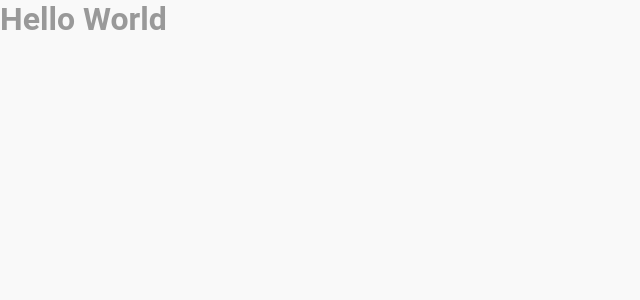
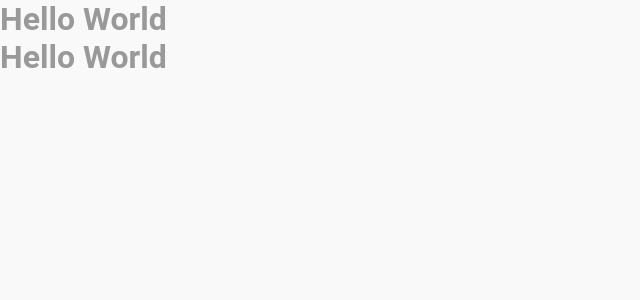
Before and after one commit to 90lucasgabriel/cinejump-web, a React (Create React App) app: page / in a window 1280 px wide. Shown: the top 300 px of the page, without its empty margins (0-640 px from the left). Built offline with nearby package versions, Linux system fonts and the light colour scheme.

Commit message:
WJ-0 - Update: Layout adjustments;

```diff
--- a/src/App.tsx
+++ b/src/App.tsx
@@ -3,19 +3,25 @@ import React from 'react';
 
 // import AppProvider from './hooks';
 // import Routes from './routes';
-import { Layout, Wrapper, Container } from 'components/Layout';
+import { ColumnLayout, Wrapper, Container } from 'components/Layout';
 import GlobalStyle from './styles/global';
 
 const App: React.FC = () => {
   return (
     <>
-      <Layout>
+      <ColumnLayout>
         <Wrapper>
           <Container>
             <h1>Hello World</h1>
           </Container>
         </Wrapper>
-      </Layout>
+        <Wrapper>
+          <Container>
+            <h1>Hello World</h1>
+          </Container>
+        </Wrapper>
+
+      </ColumnLayout>
 
       <GlobalStyle />
     </>
--- a/src/components/Layout/index.ts
+++ b/src/components/Layout/index.ts
@@ -1,7 +1,9 @@
 import styled from 'styled-components';
 
-export const Layout = styled.div`
-  height: 100%;
+export const ColumnLayout = styled.div`
+  min-height: 100vh;
+  display: flex;
+  flex-direction: column;
 `;
 
 export const Wrapper = styled.div`
```
